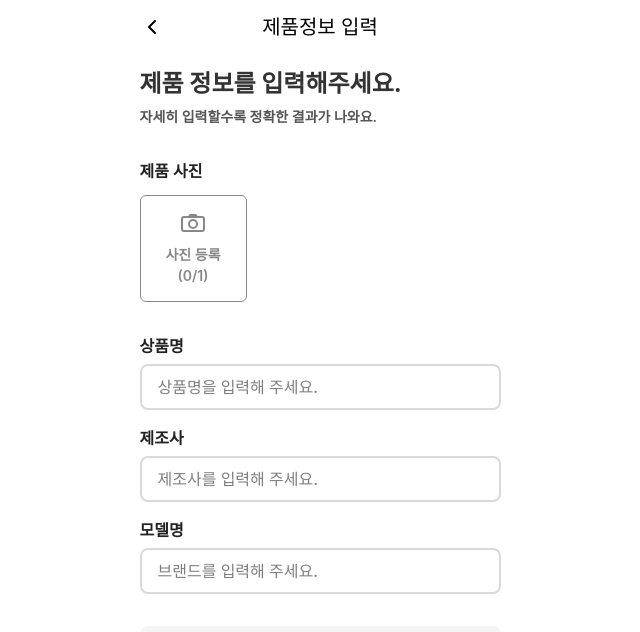
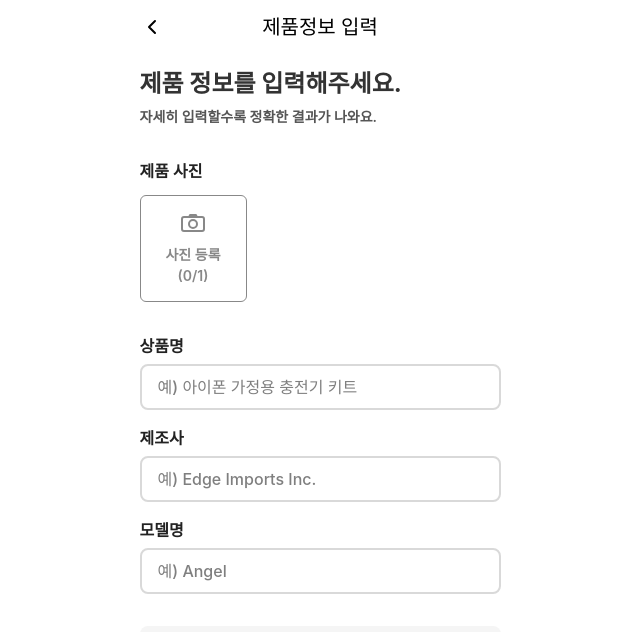
Before and after one commit to sonyewoen/SafeBuy-FE, a React (Vite) app in the folder SafeBuy/: page /search in a window 1280 px wide. Shown: the top 632 px of the page, without its empty margins (320-960 px from the left). Built offline with nearby package versions, Linux system fonts and the light colour scheme; no server answers; a web font is replaced by a local one.

Commit message:
fix: 입력 필드 텍스트 수정

```diff
--- a/SafeBuy/src/pages/SearchDetail.tsx
+++ b/SafeBuy/src/pages/SearchDetail.tsx
@@ -198,7 +198,7 @@ export default function SearchDetail() {
               상품명
             </div>
             <InputInfo
-              placeholder="상품명을 입력해 주세요."
+              placeholder="예) 아이폰 가정용 충전기 키트"
               value={name}
               onChange={setName}
             />
@@ -217,7 +217,7 @@ export default function SearchDetail() {
               제조사
             </div>
             <InputInfo
-              placeholder="제조사를 입력해 주세요."
+              placeholder="예) Edge Imports Inc."
               value={maker}
               onChange={setMaker}
             />
@@ -236,7 +236,7 @@ export default function SearchDetail() {
               모델명
             </div>
             <InputInfo
-              placeholder="브랜드를 입력해 주세요."
+              placeholder="예) Angel"
               value={brand}
               onChange={setBrand}
             />
```
